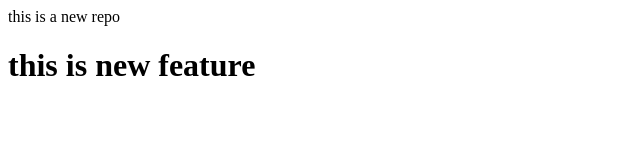
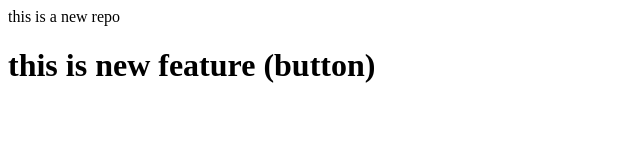
Before and after one commit to Student-Lokeshgarhwal/localRepo, a plain HTML site: page index.html in a window 1280 px wide. Shown: the whole page, without its empty margins (0-640 px from the left). Drawn offline with Linux system fonts and the light colour scheme.

```diff
--- a/index.html
+++ b/index.html
@@ -1,2 +1,2 @@
 <p>this is a new repo</p>
-<h1>this is new feature</h1>
+<h1>this is new feature (button)</h1>
```
